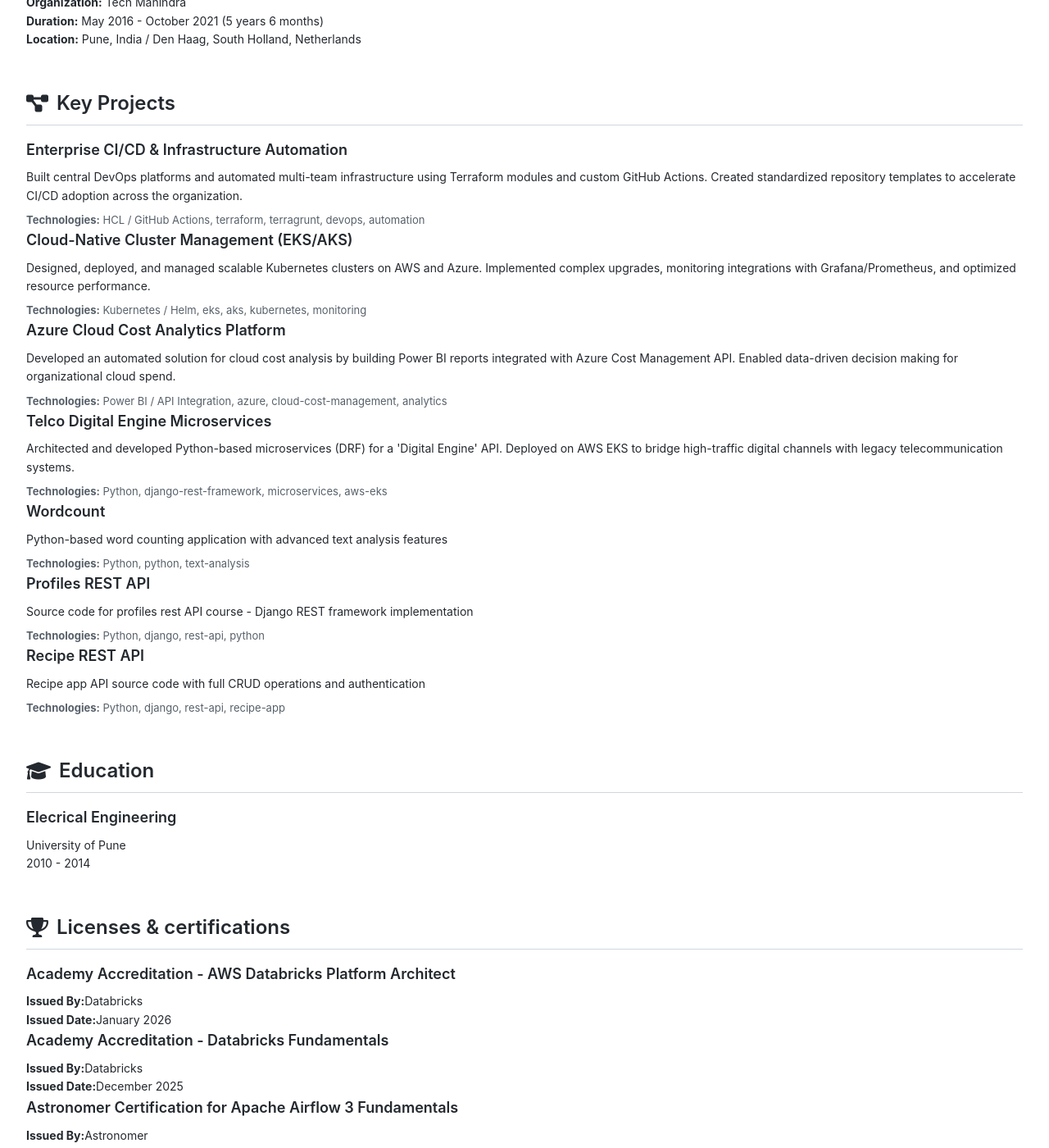
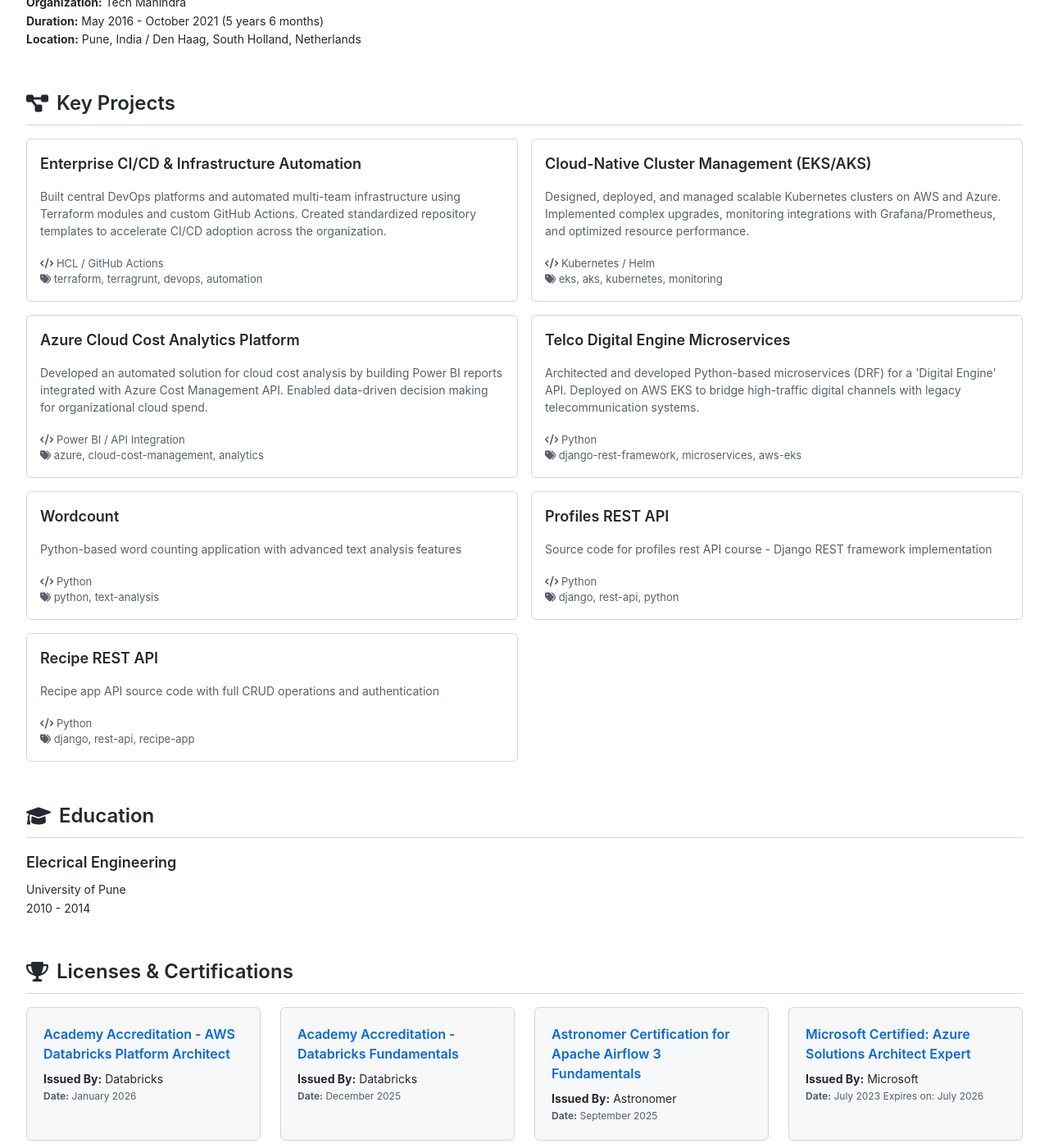
Before and after one commit to roshan-raut/portfolio, a Jekyll site: the page built from cv.html, in a window 1280 px wide and 1400 px high, scrolled down 1770 px. Shown: the whole window at 82% size. Built offline with Jekyll 4.4.1, drawn with Linux system fonts in a browser that asks for light colours; some of the changed text lies outside the part shown.

Commit message:
Format cv page

```diff
--- a/cv.html
+++ b/cv.html
@@ -58,13 +58,18 @@
     <!-- Projects Highlight -->
     <section class="cv-section">
         <h2><i class="fas fa-project-diagram"></i> Key Projects</h2>
-        <div class="cv-content">
-            {% for project in site.data.projects %}
+        <div class="projects-grid"> {% for project in site.data.projects %}
             {% if project.featured %}
-            <div class="project-item-cv">
-                <h3>{{ project.name }}</h3>
-                <p>{{ project.description }}</p>
-                <p class="project-tech"><strong>Technologies:</strong> {{ project.language }}, {{ project.topics | join: ", " }}</p>
+            <div class="project-card">
+                <div class="project-header">
+                    <h3 class="project-title">{{ project.name }}</h3>
+                </div>
+                <p class="project-description">{{ project.description }}</p>
+                <p class="project-tech">
+                    <strong><i class="fas fa-code"></i></strong> {{ project.language }}
+                    <br>
+                    <strong><i class="fas fa-tags"></i></strong> {{ project.topics | join: ", " }}
+                </p>
             </div>
             {% endif %}
             {% endfor %}
@@ -85,13 +90,12 @@
 
     <!-- certifications -->
     <section class="cv-section">
-        <h2><i class="fas fa-trophy"></i> Licenses & certifications</h2>
-        <div class="cv-content">
-            {% for certification in site.data.certifications %}
-            <div class="certification-item-cv">
-                <h3>{{ certification.title }}</h3>
-                <p class="ex-org"><strong>Issued By:</strong>{{ certification.issuedby }}</p>
-                <p class="ex-org"><strong>Issued Date:</strong>{{ certification.issueddate }}</p>
+        <h2><i class="fas fa-trophy"></i> Licenses & Certifications</h2>
+        <div class="skills-grid"> {% for certification in site.data.certifications %}
+            <div class="skill-category">
+                <h3 style="color: #0969da; margin-bottom: 8px; font-size: 16px;">{{ certification.title }}</h3>
+                <p style="margin: 2px 0;"><strong>Issued By:</strong> {{ certification.issuedby }}</p>
+                <p style="color: #57606a; font-size: 12px;"><strong>Date:</strong> {{ certification.issueddate }}</p>
             </div>
             {% endfor %}
         </div>
```
